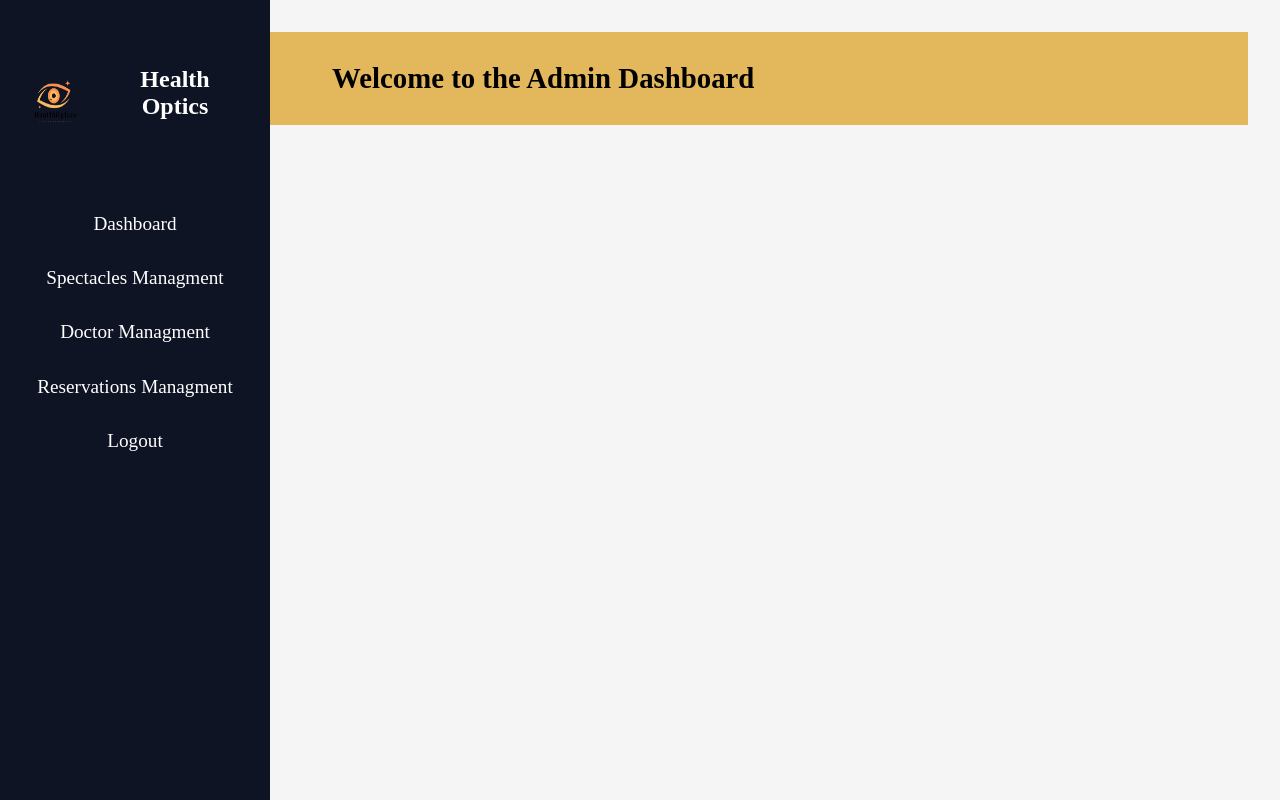
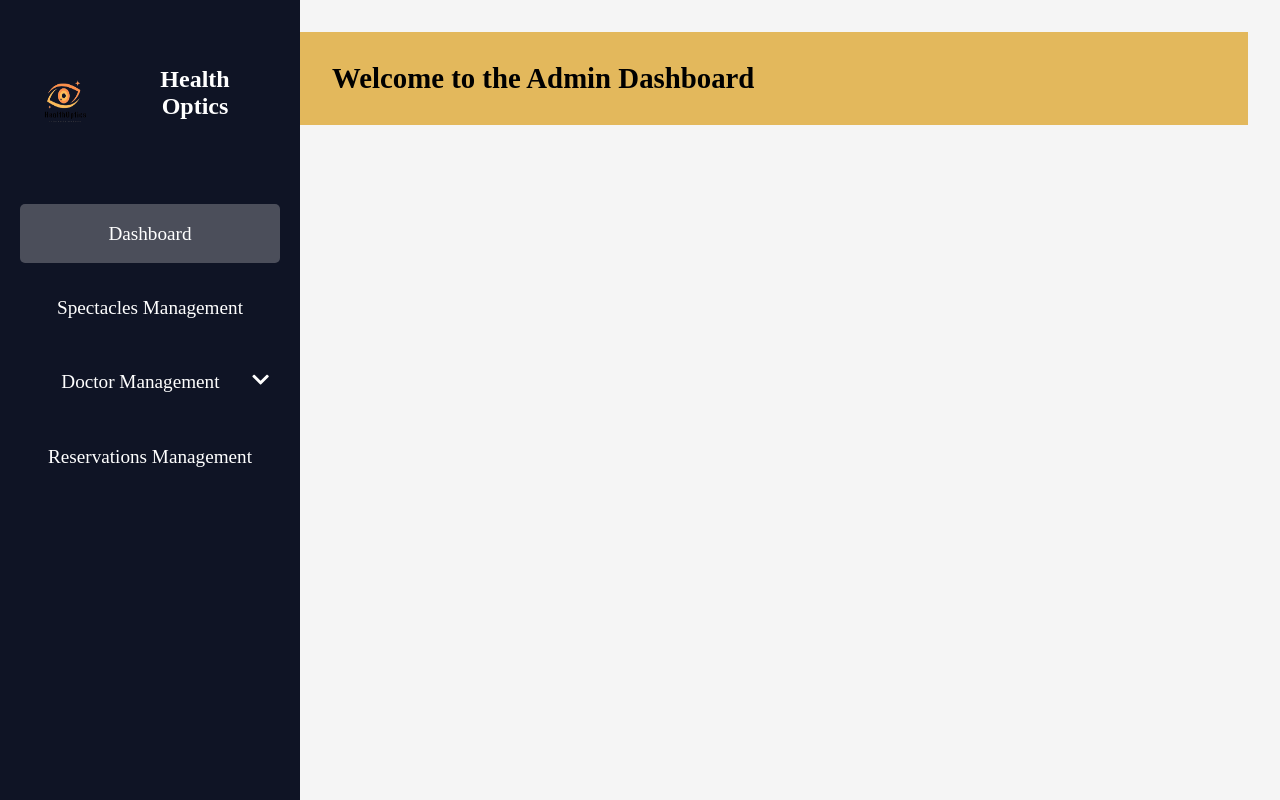
Before and after one commit to HansajithNilan/HealthOptics-Web-Site, a React (Vite) app in the folder Frontend/: page /admin/dashboard in a window 1280 px wide. Built offline with nearby package versions, Linux system fonts and the light colour scheme.

Commit message:
Update Sidebar

```diff
--- a/Frontend/src/components/SideBar/SideBar.css
+++ b/Frontend/src/components/SideBar/SideBar.css
@@ -1,5 +1,5 @@
 .sidebar {
-    width: 270px;
+    width: 300px;
     height: 100vh;
     background-color: #0f1425;
     color: white;
@@ -10,14 +10,9 @@
     transition: width 0.3s ease-in-out;
   }
 
-  .sidebar.closed {
-    width: 70px;
-  }
-
   .sidebar-header {
     display: flex;
-    /* flex-direction: column; */
-    justify-content:space-between;
+    justify-content:space-around;
     align-items: center;
     margin:10px 0;
   }
@@ -59,7 +54,66 @@
     border-radius: 5px;
   }
 
-  .sidebar-links a:hover {
-    /* background-color: #34495e; */
-    background-color: #e3b85c42;
+
+.menu-item {
+  display: flex;
+  align-items: center;
+  justify-content: space-between;
+  padding: 10px;
+  border-radius: 5px;
 }
+
+.main-link {
+  flex-grow: 1;
+}
+
+.submenu-toggle {
+  background: none;
+  border: none;
+  color: white;
+  cursor: pointer;
+  font-size: 1.2rem;
+}
+
+.submenu {
+  list-style: none;
+  padding: 0;
+  margin: 5px 0 5px 15px;
+  border-radius: 5px;
+  overflow: hidden;
+}
+
+.submenu li {
+  margin: 5px 0;
+}
+
+.submenu-link {
+  display: block;
+  padding: 8px 15px;
+  color: white;
+  text-decoration: none;
+  font-size: 1rem;
+  border-radius: 5px;
+}
+
+/* Hover effect */
+.menu-item:hover,
+.submenu-link:hover {
+  background-color: #f5f4f342;
+}
+
+
+.menu-item.active,
+.submenu-link.active {
+  background-color: #f5f4f342;
+}
+
+
+
+/* .menu-item{
+  background-color: tomato;
+}
+
+.submenu-link{
+  background-color: pink;
+} */
--- a/Frontend/src/components/SideBar/SideBar.jsx
+++ b/Frontend/src/components/SideBar/SideBar.jsx
@@ -1,40 +1,95 @@
 import React, { useState } from "react";
-import { Link } from "react-router-dom";
-import { FaBars, FaTimes } from "react-icons/fa";
+import { Link, useLocation } from "react-router-dom";
+import { FaBars, FaTimes, FaChevronDown } from "react-icons/fa";
 import "./SideBar.css";
 
 function SideBar() {
-  const [isOpen, setIsOpen] = useState(true);
+  const [activeMenu, setActiveMenu] = useState(null);
+  const location = useLocation();
 
-  const toggleSidebar = () => {
-    setIsOpen(!isOpen);
+  const toggleSubmenu = (menu) => {
+    setActiveMenu(activeMenu === menu ? null : menu);
   };
 
+  const mainLinks = [
+    { name: "Dashboard", path: "/admin/dashboard" },
+    {
+      name: "Spectacles Management",
+      path: "/admin/spectacles",
+      // submenu: [
+      //   { name: "Manage Spectacle Stock", path: "/admin/spectacles/stock" },
+      //   { name: "View Spectacle Details", path: "/admin/spectacles/details" },
+      // ],
+    },
+    {
+      name: "Doctor Management",
+      path: "/admin/doctor",
+      submenu: [
+        { name: "Manage Doctors", path: "/admin/doctor/manage" },
+        { name: "View Doctor Details", path: "/admin/doctor/details" },
+      ],
+    },
+    {
+      name: "Reservations Management",
+      path: "/admin/reservations",
+      // submenu: [
+      //   { name: "View Reservations", path: "/admin/reservations/view" },
+      //   { name: "Manage Appointments", path: "/admin/reservations/manage" },
+      // ],
+    },
+    // { name: "Logout", path: "/logout" },
+  ];
+
   return (
-    <div className={`sidebar ${isOpen ? "open" : "closed"}`}>
+    <div className="sidebar">
       <div className="sidebar-header">
-        <img src="../../../public/Website_logo.png"/>
+        <img
+          src="../../../public/Website_logo.png"
+          alt="Health Optics Logo"
+          className="logo-img"
+        />
         <h1 className="logo">Health Optics</h1>
-        {/* <button className="toggle-btn" onClick={toggleSidebar}>
-          {isOpen ? <FaTimes /> : <FaBars />}
-        </button> */}
       </div>
+
       <ul className="sidebar-links">
-        <li>
-          <Link to="/admin/dashboard">Dashboard</Link>
-        </li>
-        <li>
-          <Link to="/admin/spectacles">Spectacles Managment</Link>
-        </li>
-        <li>
-          <Link to="/admin/doctor">Doctor Managment</Link>
-        </li>
-        <li>
-          <Link to="/admin/reservations">Reservations Managment</Link>
-        </li>
-        <li>
-          <Link to="/logout">Logout</Link>
-        </li>
+        {mainLinks.map((item, index) => (
+          <li key={index}>
+            <div
+              className={`menu-item ${
+                location.pathname === item.path ? "active" : ""
+              }`}
+            >
+              <Link to={item.path} className="main-link">
+                {item.name}
+              </Link>
+              {item.submenu && (
+                <button
+                  className="submenu-toggle"
+                  onClick={() => toggleSubmenu(item.name)}
+                >
+                  <FaChevronDown />
+                </button>
+              )}
+            </div>
+
+            {activeMenu === item.name && (
+              <ul className="submenu">
+                {item.submenu.map((sub, subIndex) => (
+                  <li key={subIndex}>
+                    <Link
+                      to={sub.path}
+                      className={`submenu-link ${
+                        location.pathname === sub.path ? "active" : ""
+                      }`}
+                    >
+                      {sub.name}
+                    </Link>
+                  </li>
+                ))}
+              </ul>
+            )}
+          </li>
+        ))}
       </ul>
     </div>
   );
```
